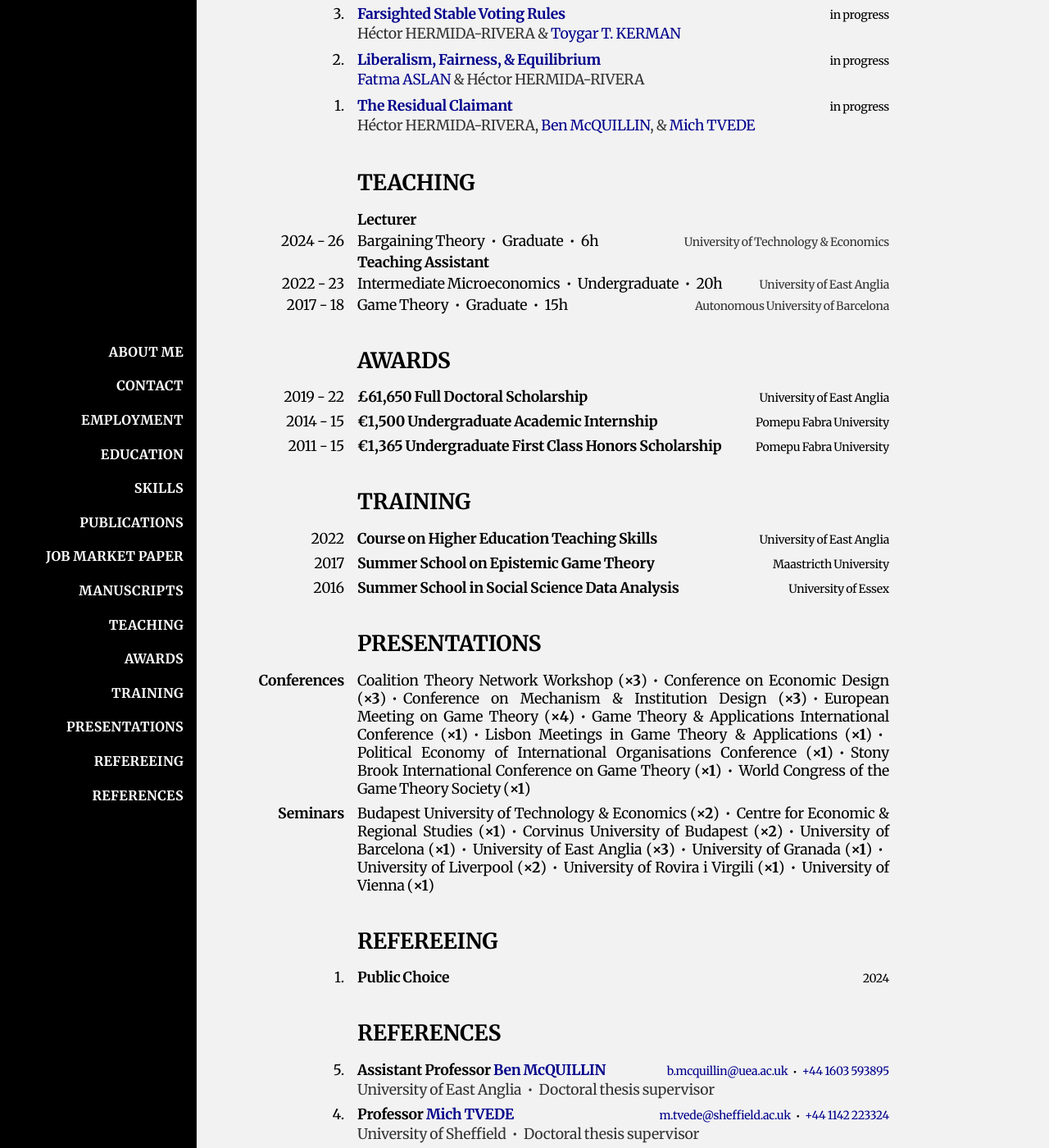
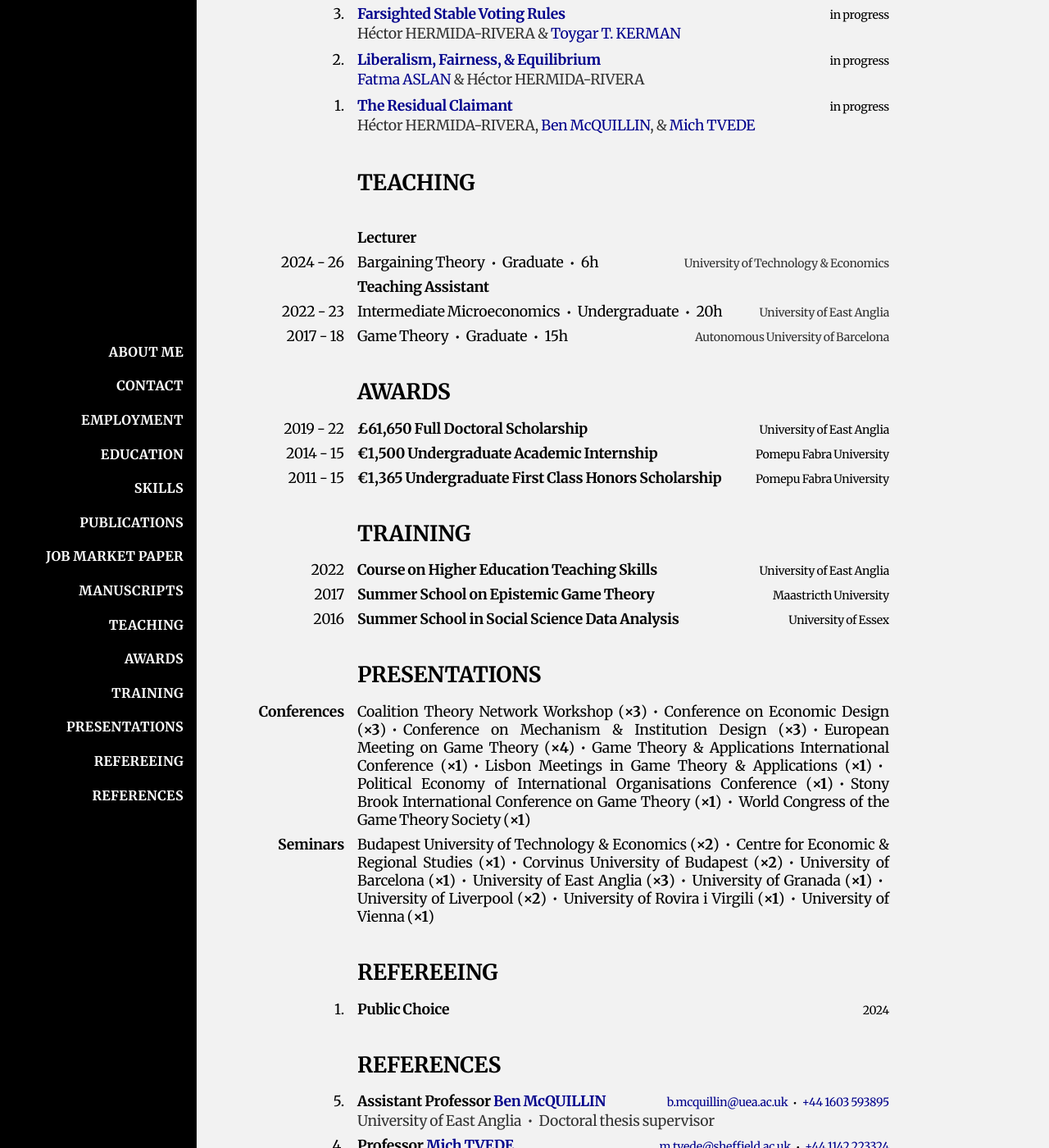
Before and after one commit to HectorHermidaRivera/hectorhermidarivera.github.io, a Jekyll site: the page built from index.md, in a window 1280 px wide and 1400 px high, scrolled down 2068 px. Shown: the whole window at 82% size. Built offline with Jekyll 4.4.1, drawn with Linux system fonts in a browser that asks for light colours; a style sheet for code colours, icons or effects is not loaded.

Commit message:
Update style.css

```diff
--- a/assets/css/style.css
+++ b/assets/css/style.css
@@ -147,15 +147,15 @@ body {
 .two-column-3rows-container {
   display: flex;
   flex-direction: column;
-  gap: 4px;          /* reduce to match visual rhythm */
-  margin-top: 8px;   /* consistent with others */
+  gap: 8px;          /* same internal gap as .two-column-2rows-container */
+  margin-top: 40px;  /* same vertical distance after section titles */
 }
 
 /* grid for date + right content */
 .two-column-3rows {
   display: grid;
   grid-template-columns: 120px 1fr;
-  gap: 8px 16px;     /* match .two-column and .two-column-2rows */
+  gap: 8px 16px;     /* identical horizontal and vertical gap as other two-column layouts */
   align-items: start;
 }
 
@@ -175,7 +175,7 @@ body {
 .two-column-3rows .value {
   display: flex;
   flex-direction: column;
-  gap: 4px;
+  gap: 4px;          /* match text density of .two-column-2rows .value */
 }
 
 /* top-row: course (left) and university (right) */
```
